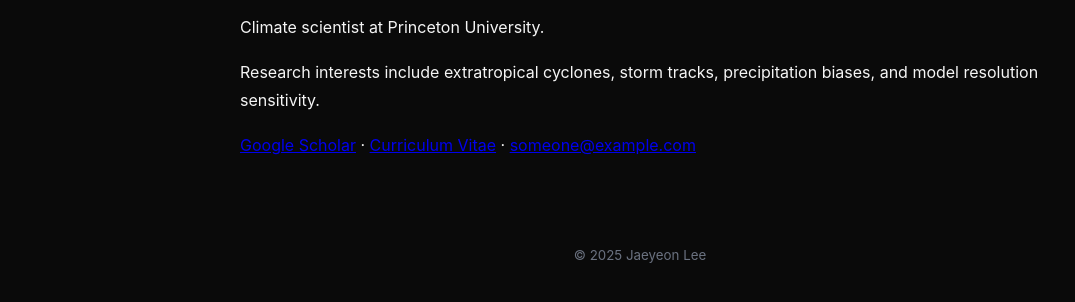
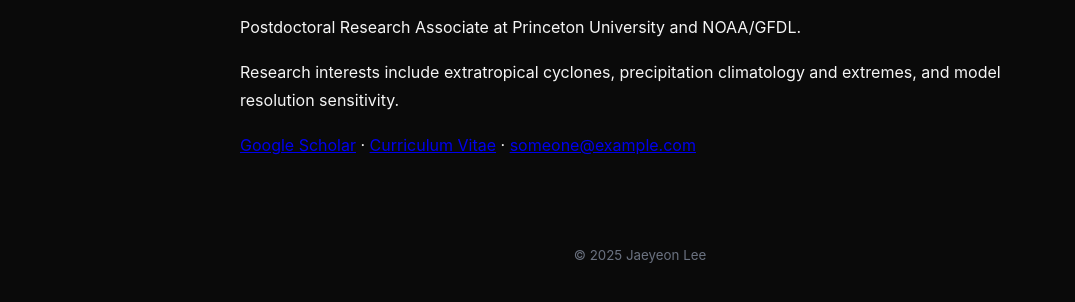
Before and after one commit to jaeyeonlee-atmos/jaeyeonlee-atmos.github.io, a plain HTML site: page index.html in a window 1280 px wide. Shown: the part 196-498 px from the top of the page, without its empty margins (0-1075 px from the left). Drawn offline with Linux system fonts and the light colour scheme.

Commit message:
Update index.html

```diff
--- a/index.html
+++ b/index.html
@@ -15,8 +15,8 @@
   </nav>
   <main class="container">
     <h1>Jaeyeon Lee</h1>
-    <p>Climate scientist at Princeton University.</p>
-    <p>Research interests include extratropical cyclones, storm tracks, precipitation biases, and model resolution sensitivity.</p>
+    <p>Postdoctoral Research Associate at Princeton University and NOAA/GFDL.</p>
+    <p>Research interests include extratropical cyclones, precipitation climatology and extremes, and model resolution sensitivity.</p>
     <p><a href="https://scholar.google.com">Google Scholar</a> · <a href="cv.html">Curriculum Vitae</a> · <a href="mailto:someone@example.com">someone@example.com</a></p>
   </main>
   <footer>
```
